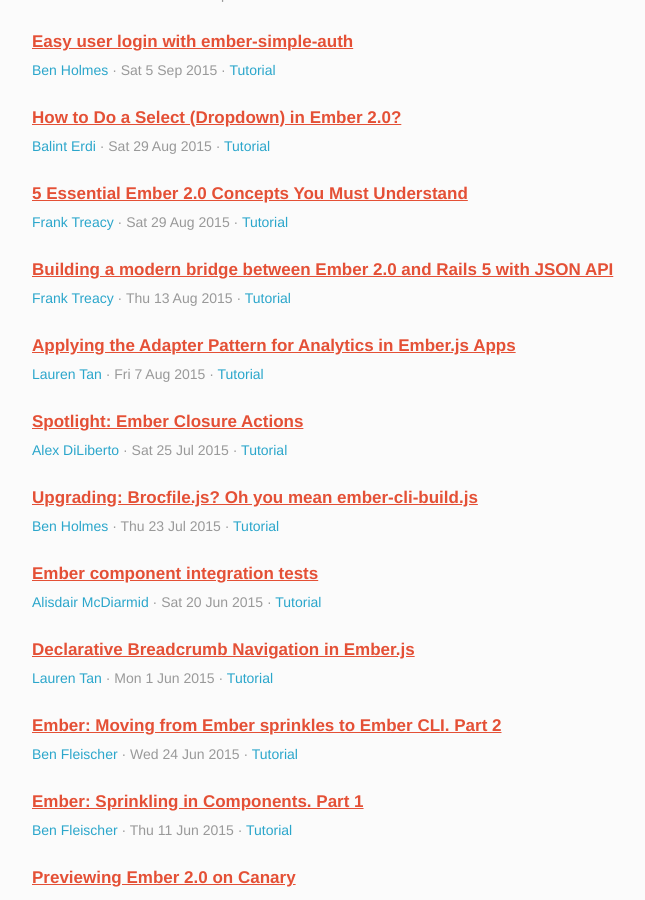
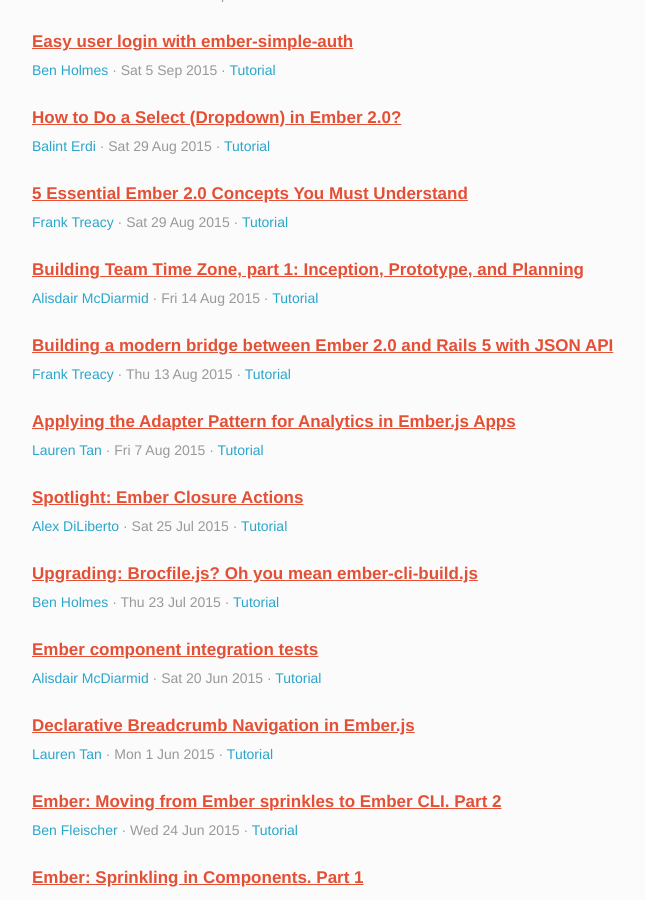
Before and after one commit to emberwatch/emberwatch, a Jekyll site: the page built from tutorials.html, in a window 1280 px wide and 900 px high, scrolled down 616 px. Shown: the whole window, without its empty margins (148-793 px from the left). Built offline with Jekyll 4.4.1, drawn with Linux system fonts in a browser that asks for light colours; Markdown is read by kramdown in place of the engine named in the settings; comment, search, counter and statistics services are not loaded.

Commit message:
[New Article] Building Team Time Zone 1

```diff
--- a/_data/tutorials.yml
+++ b/_data/tutorials.yml
@@ -71,6 +71,14 @@
   date_updated: '2015-08-29'
   urls:
   - http://emberigniter.com/5-essential-ember-2.0-concepts/
+- title: 'Building Team Time Zone, part 1: Inception, Prototype, and Planning'
+  author_ids:
+  - 257
+  date: '2015-08-14'
+  date_created: '2015-08-14'
+  date_updated: '2015-08-14'
+  urls:
+  - http://alisdair.mcdiarmid.org/building-team-time-zone-inception-prototype-and-planning/
 - title: 'Building a modern bridge between Ember 2.0 and Rails 5 with JSON API'
   author_ids:
   - 207
```
